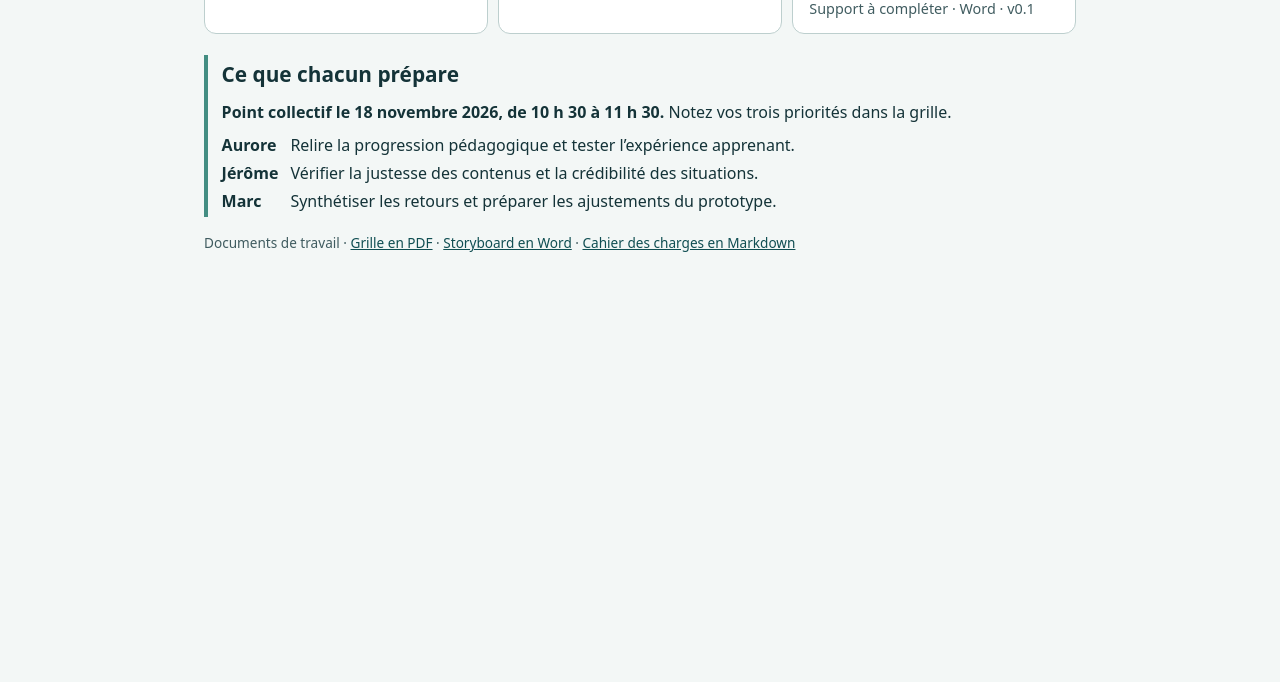
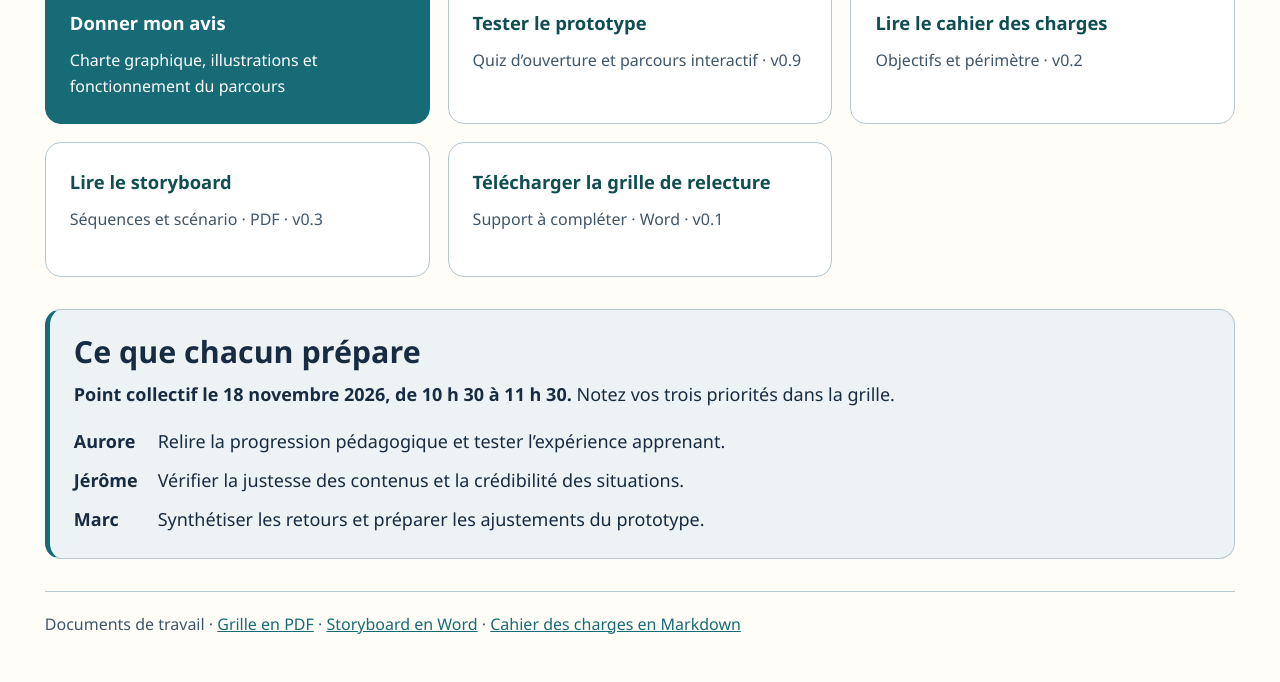
Before and after one commit to elearning-ifap/accessibilit-, a plain HTML site: page pilotage/index.html in a window 1280 px wide. Shown: the part 497-1179 px from the top of the page. Before the commit the page ends 800 px from the top, so only its background shows below. Drawn offline with Linux system fonts and the light colour scheme.

Commit message:
Harmoniser la présentation et la navigation du projet

```diff
--- a/pilotage/index.html
+++ b/pilotage/index.html
@@ -9,9 +9,9 @@
 <style>
 *{box-sizing:border-box}body{margin:0;background:#f3f7f6;color:#143338;font:1rem/1.5 system-ui,sans-serif}main{max-width:960px;margin:auto;padding:clamp(1rem,4vw,2.75rem)}header{background:#103e43;color:#fff;border-radius:1rem;padding:clamp(1.25rem,4vw,2rem)}h1,h2,p,ol,dl,dd{margin:0}h1{font-size:clamp(1.7rem,4vw,2.6rem);line-height:1.1;margin:.45rem 0 .75rem}h2{font-size:1.3rem;margin-bottom:.6rem}.label{color:#b4efdd;font-weight:700}.steps{list-style:none;padding:0;display:flex;flex-wrap:wrap;gap:.45rem;margin-top:1rem}.steps li{border:1px solid #79a6a7;border-radius:2rem;padding:.2rem .65rem;font-size:.86rem}.steps [aria-current]{background:#b4efdd;color:#103e43;font-weight:700}section{margin-top:1.35rem}.grid{display:grid;grid-template-columns:repeat(auto-fit,minmax(min(100%,230px),1fr));gap:.65rem}.card{display:block;background:#fff;border:1px solid #bdcfce;border-radius:.75rem;padding:.8rem 1rem;color:#104e52;text-decoration:none}.card:hover{border-color:#104e52;background:#e6f5ef}.card span{display:block;color:#405c60;font-size:.9rem}.card strong{text-decoration:underline;text-underline-offset:.2em}a:focus-visible{outline:3px solid #a24405;outline-offset:3px}.review{border-left:4px solid #438d82;padding:.25rem 0 .25rem .85rem}.review dl{display:grid;grid-template-columns:max-content 1fr;gap:.25rem .75rem;margin-top:.55rem}.review dt{font-weight:700}footer{margin-top:1rem;color:#405c60;font-size:.85rem}a{color:#104e52}
 </style>
-</head>
-<body>
-<main>
+<link rel="stylesheet" href="./theme.css"></head>
+<body class="project-dash">
+<main><nav class="project-nav" aria-label="Navigation du projet"><a href="./">Les gestes qui incluent</a><div><a href="./" aria-current="page">Tableau de bord</a><a href="./prototype/">Tester le prototype</a><a href="./consultation/">Donner mon avis</a></div></nav>
 <header id="accueil">
 <p class="label">IFAP · Tableau de bord du projet</p>
 <h1>Les gestes qui incluent</h1>
@@ -22,7 +22,8 @@
 </header>
 <section id="ressources" aria-labelledby="resources-title">
 <h2 id="resources-title">Accès aux ressources</h2>
-<div class="grid">\n<a class="card" href="consultation/"><strong>Donner mon avis</strong><span>Charte graphique, illustrations et fonctionnement du parcours</span></a>
+<div class="grid">
+<a class="card primary" href="consultation/"><strong>Donner mon avis</strong><span>Charte graphique, illustrations et fonctionnement du parcours</span></a>
 <a class="card" href="prototype/index.html"><strong>Tester le prototype</strong><span>Quiz d’ouverture et parcours interactif · v0.9</span></a>
 <a class="card" href="cahier-des-charges.html"><strong>Lire le cahier des charges</strong><span>Objectifs et périmètre · v0.2</span></a>
 <a class="card" href="documents/storyboard-v0.3.pdf"><strong>Lire le storyboard</strong><span>Séquences et scénario · PDF · v0.3</span></a>
```
